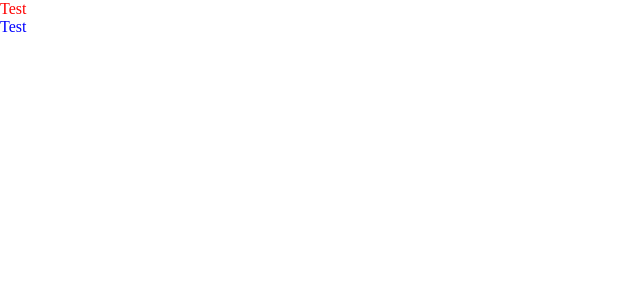
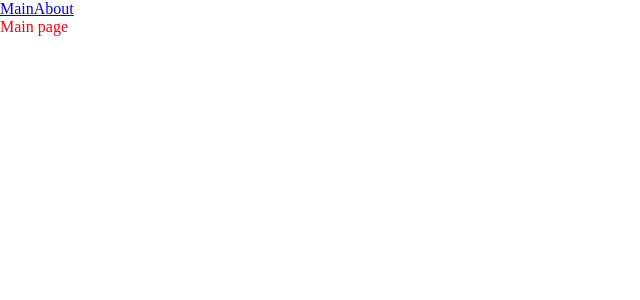
Before and after one commit to LaFlames/flame-app, a React app: page / in a window 1280 px wide. Shown: the top 300 px of the page, without its empty margins (0-640 px from the left). Built offline with nearby package versions, Linux system fonts and the light colour scheme.

Commit message:
feat: add routing, main and about pages

```diff
--- a/config/buildDevServer.ts
+++ b/config/buildDevServer.ts
@@ -1,9 +1,10 @@
 import {Configuration} from "webpack-dev-server";
-import {BuildConfigOptions} from "./types/types";
+import {BuildConfigOptions} from "./types";
 
 export const buildDevServer = (options: BuildConfigOptions): Configuration => {
     return {
         port: options.port,
         open: true,
+        historyApiFallback: true,
     }
 }
--- a/package.json
+++ b/package.json
@@ -17,6 +17,7 @@
     "@types/react": "^17.0.39",
     "@types/react-dom": "^17.0.11",
     "@types/webpack-dev-server": "^4.7.2",
+    "@types/react-router-dom": "^5.3.3",
     "html-webpack-plugin": "^5.5.0",
     "mini-css-extract-plugin": "^2.5.3",
     "css-loader": "^6.6.0",
@@ -32,6 +33,7 @@
   },
   "dependencies": {
     "react": "^17.0.2",
-    "react-dom": "^17.0.2"
+    "react-dom": "^17.0.2",
+    "react-router-dom": "^6.2.1"
   }
 }
--- a/src/App.tsx
+++ b/src/App.tsx
@@ -1,12 +1,22 @@
 import React from 'react';
-import classes from './style.module.scss'
+import {BrowserRouter, Link, Route, Routes} from "react-router-dom";
+import './style.scss';
+import {AboutPage, MainPage} from "./pages";
 
 const App = () => {
     return (
-        <div className="app">
-            Test
-            <div className={classes.text}>Test</div>
-        </div>
+        <BrowserRouter>
+            <div className='app'>
+                <Link to='/'>Main</Link>
+                <Link to='/about'>About</Link>
+                <React.Suspense fallback={<div>Loading...</div>}>
+                    <Routes>
+                        <Route path='/' element={<MainPage />} />
+                        <Route path='/about' element={<AboutPage />} />
+                    </Routes>
+                </React.Suspense>
+            </div>
+        </BrowserRouter>
     );
 };
 
--- /dev/null
+++ b/src/pages/about/AboutPage.tsx
@@ -0,0 +1,11 @@
+import React from 'react';
+
+const AboutPage = () => {
+    return (
+        <div>
+           About page
+        </div>
+    );
+};
+
+export default AboutPage;
--- /dev/null
+++ b/src/pages/about/AboutPageAsync.tsx
@@ -0,0 +1,8 @@
+import React from 'react';
+
+const AboutPageAsync = React.lazy(() => (new Promise((resolve) => {
+    // @ts-ignore
+    setTimeout(() => resolve(import('./AboutPage')), 1500);
+})));
+
+export default AboutPageAsync;
--- /dev/null
+++ b/src/pages/index.ts
@@ -0,0 +1,2 @@
+export {default as MainPage} from './main/MainPageAsync';
+export {default as AboutPage} from './about/AboutPageAsync';
--- /dev/null
+++ b/src/pages/main/MainPage.tsx
@@ -0,0 +1,11 @@
+import React from 'react';
+
+const MainPage = () => {
+    return (
+        <div>
+            Main page
+        </div>
+    );
+};
+
+export default MainPage;
--- /dev/null
+++ b/src/pages/main/MainPageAsync.tsx
@@ -0,0 +1,8 @@
+import React from 'react';
+
+const MainPageAsync = React.lazy(() => (new Promise((resolve) => {
+    // @ts-ignore
+    setTimeout(() => resolve(import('./MainPage')), 1500);
+})));
+
+export default MainPageAsync;
--- a/src/style.module.scss
+++ /dev/null
@@ -1,3 +0,0 @@
-.text {
-  color: blue;
-}
```
Also changed, not shown: 1 other file (tests, documents, lock files or other folders).
